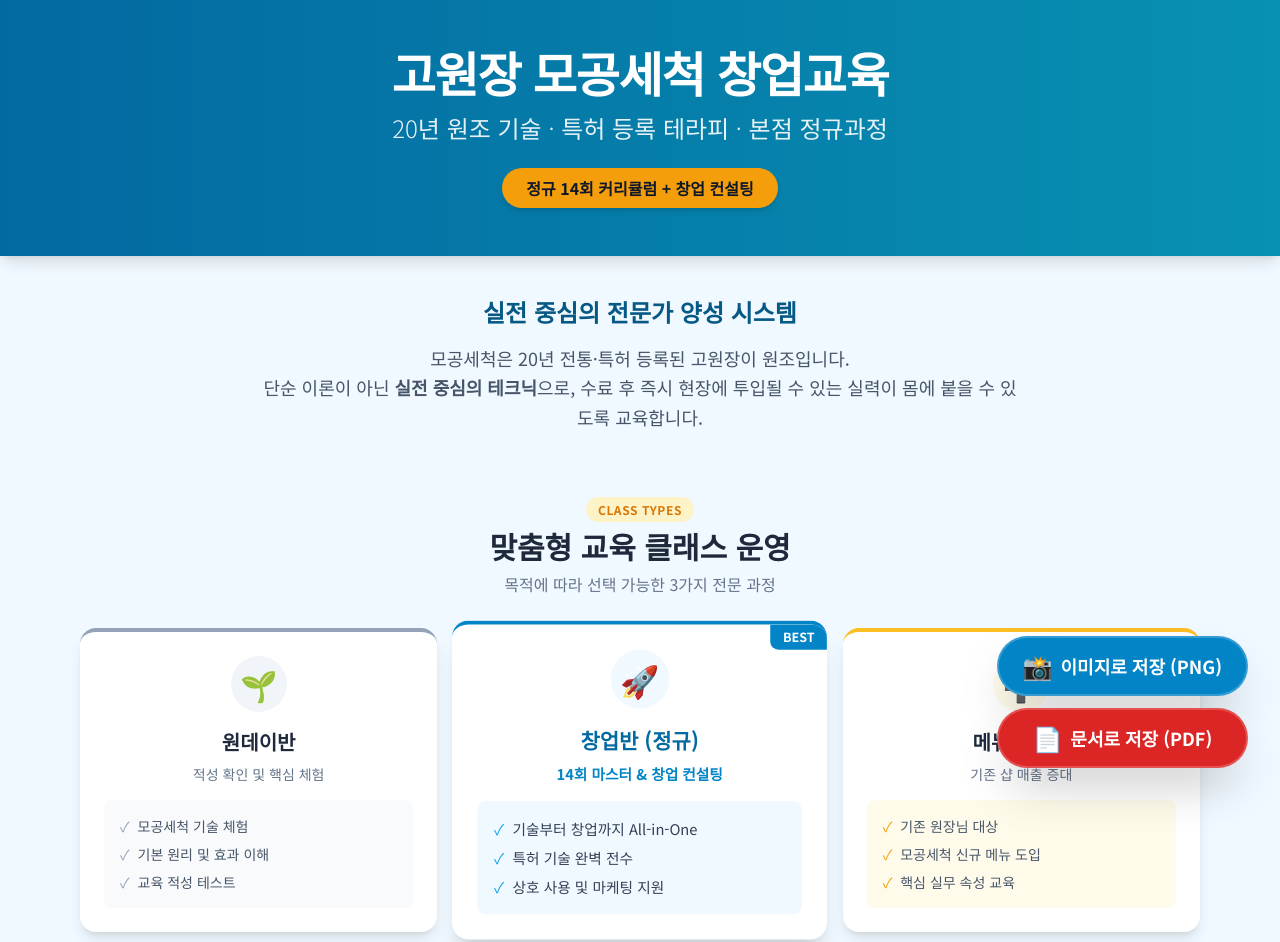
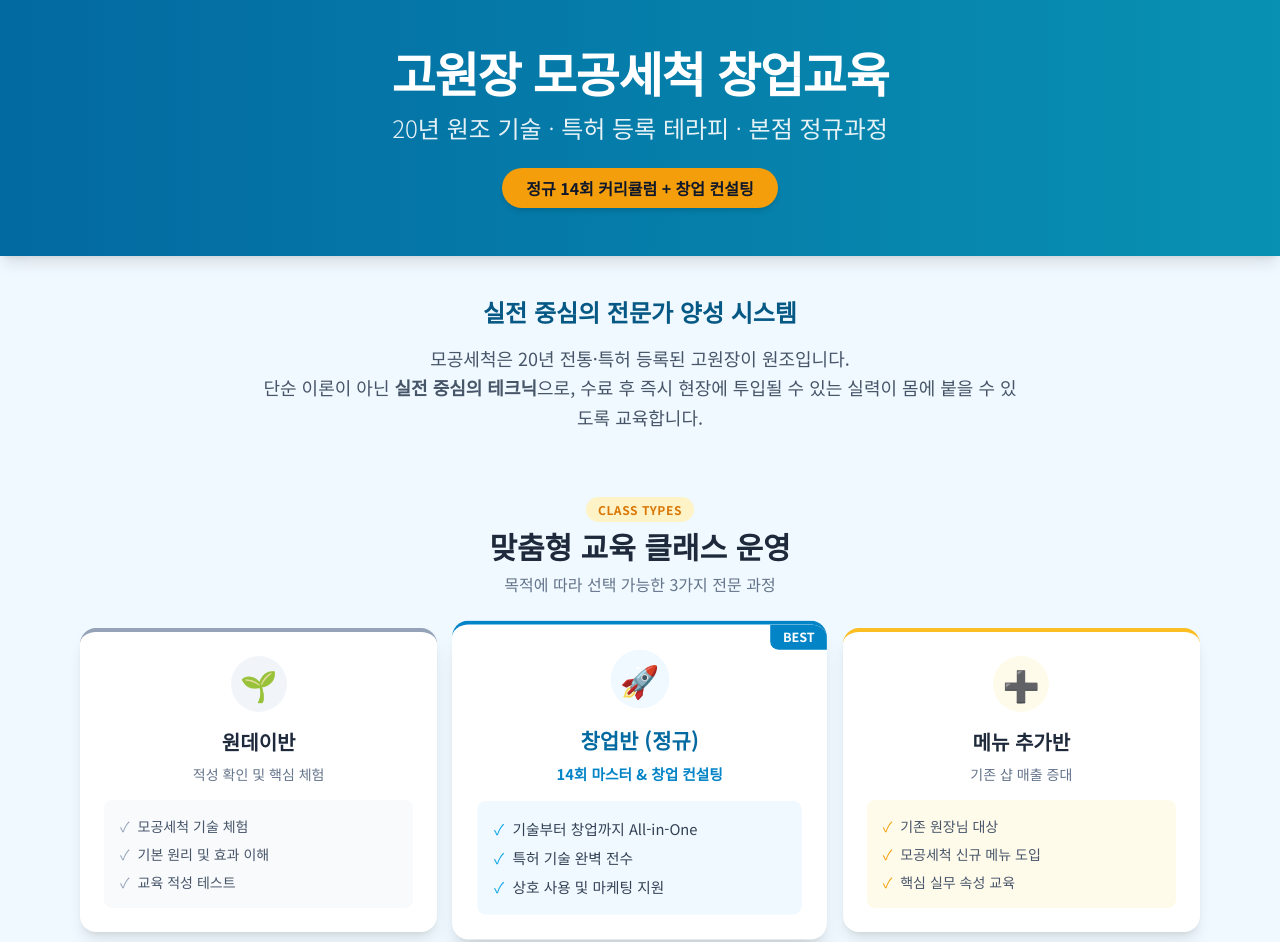
Before and after one commit to Jiwanimastrr/Ko.skincare, a plain HTML site: page index.html in a window 1280 px wide. Shown: the top 942 px of the page. Drawn offline with nearby package versions, Linux system fonts and the light colour scheme.

Commit message:
Remove download buttons and related scripts

```diff
--- a/index.html
+++ b/index.html
@@ -6,10 +6,7 @@
     <title>고원장 모공세척 정규반 인포그래픽</title>
     <script src="https://cdn.tailwindcss.com"></script>
     <script src="https://cdn.jsdelivr.net/npm/chart.js"></script>
-    <!-- html2canvas 라이브러리 -->
-    <script src="https://cdnjs.cloudflare.com/ajax/libs/html2canvas/1.4.1/html2canvas.min.js"></script>
-    <!-- jsPDF 라이브러리 -->
-    <script src="https://cdnjs.cloudflare.com/ajax/libs/jspdf/2.5.1/jspdf.umd.min.js"></script>
+
     <link href="https://fonts.googleapis.com/css2?family=Noto+Sans+KR:wght@300;400;700;900&display=swap" rel="stylesheet">
     <style>
         body {
@@ -444,97 +441,10 @@
         </div>
     </footer>
 
-    <!-- 다운로드 버튼 그룹 (우측 하단 고정) -->
-    <div id="download-ui-container" class="fixed bottom-8 right-8 z-50 flex flex-col gap-3">
-        <button id="downloadPngBtn" onclick="downloadPNG()" class="bg-sky-600 hover:bg-sky-700 text-white font-bold py-3 px-6 rounded-full shadow-2xl flex items-center justify-center gap-2 transition-all hover:scale-105 active:scale-95 border-2 border-white/20 backdrop-blur-sm">
-            <span class="text-2xl">📸</span>
-            <span class="text-lg">이미지로 저장 (PNG)</span>
-        </button>
-        <button id="downloadPdfBtn" onclick="downloadPDF()" class="bg-red-600 hover:bg-red-700 text-white font-bold py-3 px-6 rounded-full shadow-2xl flex items-center justify-center gap-2 transition-all hover:scale-105 active:scale-95 border-2 border-white/20 backdrop-blur-sm">
-            <span class="text-2xl">📄</span>
-            <span class="text-lg">문서로 저장 (PDF)</span>
-        </button>
-    </div>
+
 
     <script>
-        // --- PNG 다운로드 로직 ---
-        function downloadPNG() {
-            const loadingMsg = document.createElement('div');
-            loadingMsg.id = 'png-loading-msg';
-            loadingMsg.innerHTML = '고화질 이미지 생성 중... 잠시만 기다려주세요.';
-            loadingMsg.style.cssText = 'position: fixed; top: 50%; left: 50%; transform: translate(-50%, -50%); background: rgba(0,0,0,0.8); color: white; padding: 20px; border-radius: 10px; z-index: 9999; font-weight: bold;';
-            document.body.appendChild(loadingMsg);
 
-            html2canvas(document.body, {
-                scale: 2, // 고해상도 (2배)
-                logging: false,
-                useCORS: true,
-                allowTaint: true,
-                scrollX: 0,
-                scrollY: -window.scrollY,
-                windowWidth: document.documentElement.offsetWidth,
-                windowHeight: document.documentElement.scrollHeight,
-                ignoreElements: (element) => {
-                    // 캡처 시 로딩 메시지와 버튼 UI 제외
-                    if (element.id === 'pdf-loading-msg' || element.id === 'png-loading-msg' || element.id === 'download-ui-container') {
-                        return true;
-                    }
-                    return false;
-                }
-            }).then(canvas => {
-                const link = document.createElement('a');
-                link.download = '고원장_모공세척_창업교육_인포그래픽.png';
-                link.href = canvas.toDataURL('image/png');
-                link.click();
-                document.body.removeChild(loadingMsg);
-            }).catch(err => {
-                console.error("이미지 생성 실패:", err);
-                alert("이미지 저장 중 오류가 발생했습니다.");
-                if(document.body.contains(loadingMsg)) document.body.removeChild(loadingMsg);
-            });
-        }
-
-        // --- PDF 다운로드 로직 (jspdf) ---
-        function downloadPDF() {
-            const loadingMsg = document.createElement('div');
-            loadingMsg.id = 'pdf-loading-msg';
-            loadingMsg.innerHTML = 'PDF 생성 중... 잠시만 기다려주세요.';
-            loadingMsg.style.cssText = 'position: fixed; top: 50%; left: 50%; transform: translate(-50%, -50%); background: rgba(0,0,0,0.8); color: white; padding: 20px; border-radius: 10px; z-index: 9999; font-weight: bold;';
-            document.body.appendChild(loadingMsg);
-
-            html2canvas(document.body, {
-                scale: 2,
-                logging: false,
-                useCORS: true,
-                allowTaint: true,
-                scrollX: 0,
-                scrollY: -window.scrollY,
-                windowWidth: document.documentElement.offsetWidth,
-                windowHeight: document.documentElement.scrollHeight,
-                ignoreElements: (element) => {
-                    if (element.id === 'pdf-loading-msg' || element.id === 'png-loading-msg' || element.id === 'download-ui-container') {
-                        return true;
-                    }
-                    return false;
-                }
-            }).then(canvas => {
-                const imgData = canvas.toDataURL('image/png');
-                const { jsPDF } = window.jspdf;
-                // 캔버스 크기에 맞춰 PDF 페이지 크기 설정 (페이지 잘림 방지)
-                const pdf = new jsPDF({
-                    orientation: 'p',
-                    unit: 'px',
-                    format: [canvas.width, canvas.height]
-                });
-                pdf.addImage(imgData, 'PNG', 0, 0, canvas.width, canvas.height);
-                pdf.save('고원장_모공세척_창업교육_인포그래픽.pdf');
-                document.body.removeChild(loadingMsg);
-            }).catch(err => {
-                console.error("PDF 생성 실패:", err);
-                alert("PDF 저장 중 오류가 발생했습니다.");
-                if(document.body.contains(loadingMsg)) document.body.removeChild(loadingMsg);
-            });
-        }
 
         // --- Label Wrapping Logic ---
         function formatLabel(str, maxwidth) {
```
